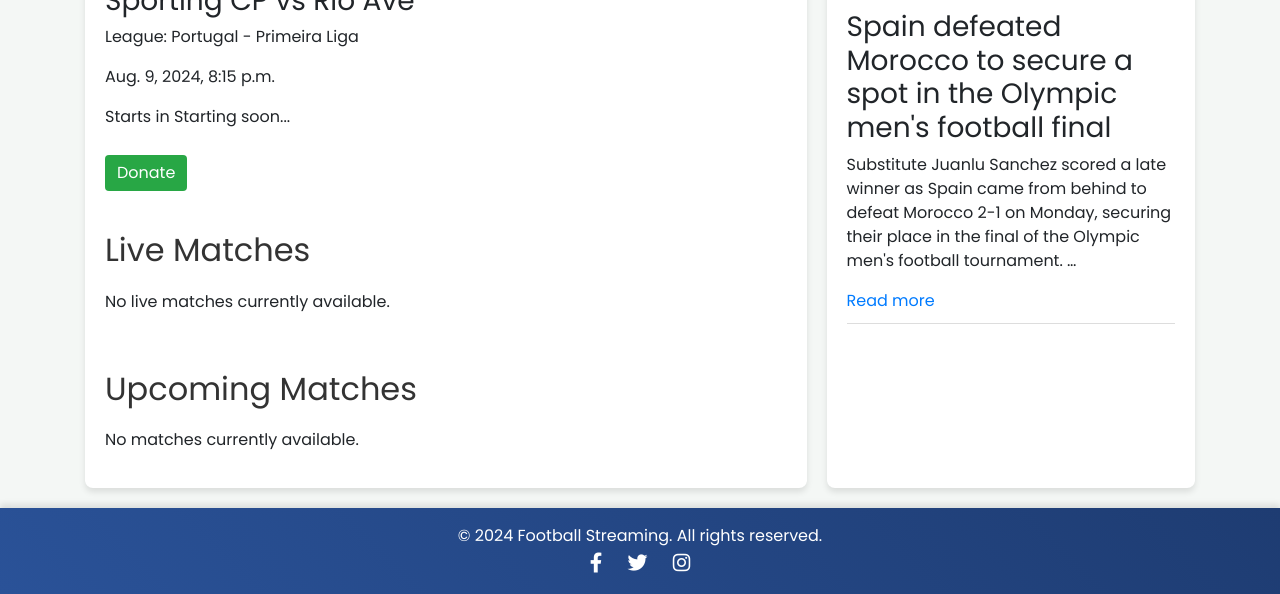
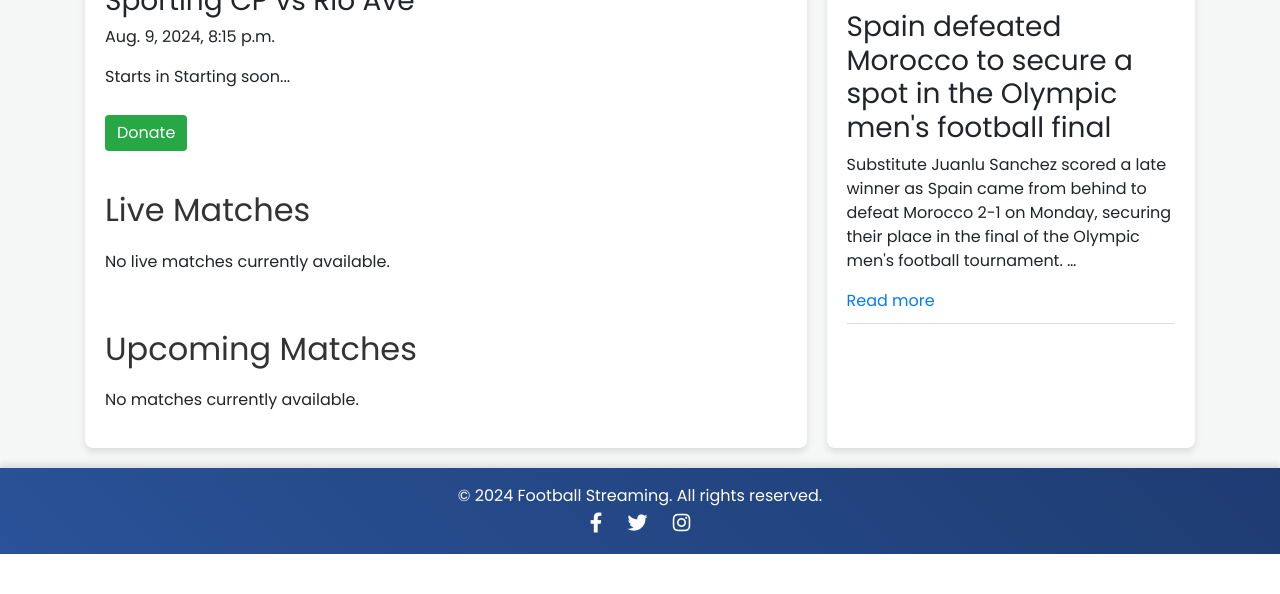
Before and after one commit to kepo402/FootballStreamingLive, a Django app: page /matches/soccer/ in a window 1280 px wide. Shown: the part 789-1383 px from the top of the page. After the commit the page ends 1343 px from the top, so only its background shows below. Run offline with Django 5.2, Linux system fonts and the light colour scheme; data comes from the database, SQL or seed files in the repository; some libraries are stand-ins or nearby versions.

Commit message:
new commit

```diff
--- a/match_scraper.py
+++ b/match_scraper.py
@@ -109,7 +109,7 @@ def scrape_matches():
                     defaults={
                         'live_stream_url': live_stream_url,
                         'is_featured': False,
-                        # 'league': League.objects.first(),  # Replace with your actual league selection logic
+                        #'league': League.objects.first(),  # Replace with your actual league selection logic
                         'team1_name': 'Team 1',  # Placeholder
                         'team1_image_url': '',  # Placeholder
                         'team2_name': 'Team 2',  # Placeholder
--- a/matches/models.py
+++ b/matches/models.py
@@ -36,7 +36,6 @@ class Match(models.Model):
     date = models.DateTimeField()
     live_stream_url = models.URLField(blank=True, null=True)
     is_featured = models.BooleanField(default=False)
-    league = models.ForeignKey(League, on_delete=models.CASCADE, null=True, blank=True)
     team1_name = models.CharField(max_length=100)
     team1_image_url = models.URLField(blank=True, null=True)
     team2_name = models.CharField(max_length=100)
--- a/matches/templates/matches/match_list.html
+++ b/matches/templates/matches/match_list.html
@@ -1,7 +1,6 @@
 {% extends 'base.html' %}
 
 {% block title %}Football Matches{% endblock %}
-
 
 {% block content %}
 <!-- Donation Section -->
@@ -32,7 +31,6 @@
     </button>
 </div>
 
-
 <nav class="mb-4" style="padding: 10px; background-color: #f8f9fa;">
     <ul class="nav">
         <li class="nav-item"><a class="nav-link" href="{% url 'match_list' %}">All Matches</a></li>
@@ -52,7 +50,6 @@
                     <img src="{{ featured_match.team2_image_url }}" alt="{{ featured_match.team2_name }}" style="width: 45%; height: auto; border-radius: 8px;">
                 </div>
                 <h3>{{ featured_match.title }}</h3>
-                <p>League: {{ featured_match.league }}</p>
                 <p>{{ featured_match.date }}</p>
                 <p id="featured-match-timer">
                     {% if featured_match.is_live %}
@@ -76,12 +73,7 @@
             <h2 style="margin-bottom: 20px; color: #333;">Live Matches</h2>
             <div id="live-matches" style="display: flex; flex-direction: column; gap: 15px;">
                 {% if live_matches %}
-                    {% regroup live_matches by league as league_groups %}
-                    {% for league_group in league_groups %}
-                        <div id="live-league-{{ forloop.counter }}" class="league-container">
-                            <h3 style="margin-bottom: 15px; color: #555;">{{ league_group.grouper }}</h3>
-                            <div class="matches" style="display: flex; flex-direction: column; gap: 15px;">
-                                {% for match in league_group.list %}
+                    {% for match in live_matches %}
                         <div id="live-match-{{ match.id }}" style="background-color: #ffffff; border-radius: 8px; box-shadow: 0 2px 4px rgba(0, 0, 0, 0.1); padding: 15px;">
                             <h4 style="margin: 0; font-size: 18px;">{{ match.title }}</h4>
                             <p style="margin: 5px 0; color: #555;">{{ match.date }}</p>
@@ -92,9 +84,6 @@
                                 {% endif %}
                             </p>
                             <a href="{% url 'donate' %}" class="btn btn-primary" style="background-color: #28a745; border: none;">Donate</a>
-                                    </div>
-                                {% endfor %}
-                            </div>
                         </div>
                     {% endfor %}
                 {% else %}
@@ -108,12 +97,7 @@
             <h2 style="margin-bottom: 20px; color: #333;">Upcoming Matches</h2>
             <div id="upcoming-matches">
                 {% if matches %}
-                    {% regroup matches by league as league_groups %}
-                    {% for league_group in league_groups %}
-                        <div id="upcoming-league-{{ forloop.counter }}" class="league-container">
-                            <h3 style="margin-bottom: 15px; color: #555;">{{ league_group.grouper }}</h3>
-                            <div class="matches" style="display: flex; flex-direction: column; gap: 15px;">
-                                {% for match in league_group.list %}
+                    {% for match in matches %}
                         {% if not match.is_live %}
                             <div id="match-{{ match.id }}" style="background-color: #ffffff; border-radius: 8px; box-shadow: 0 2px 4px rgba(0, 0, 0, 0.1); padding: 15px;">
                                 <h4 style="margin: 0; font-size: 18px;">{{ match.title }}</h4>
@@ -123,9 +107,6 @@
                                 <a href="{% url 'donate' %}" class="btn btn-primary" style="background-color: #28a745; border: none;">Donate</a>
                             </div>
                         {% endif %}
-                                {% endfor %}
-                            </div>
-                        </div>
                     {% endfor %}
                 {% else %}
                     <p>No matches currently available.</p>
@@ -181,7 +162,6 @@
     }
 
     setInterval(updateCountdown, 1000);
-
 </script>
 
 {% endblock %}
```
Also changed, not shown: matches/migrations/0004_remove_match_league.py (added). Lines whose indentation alone changed are shown as unchanged.
